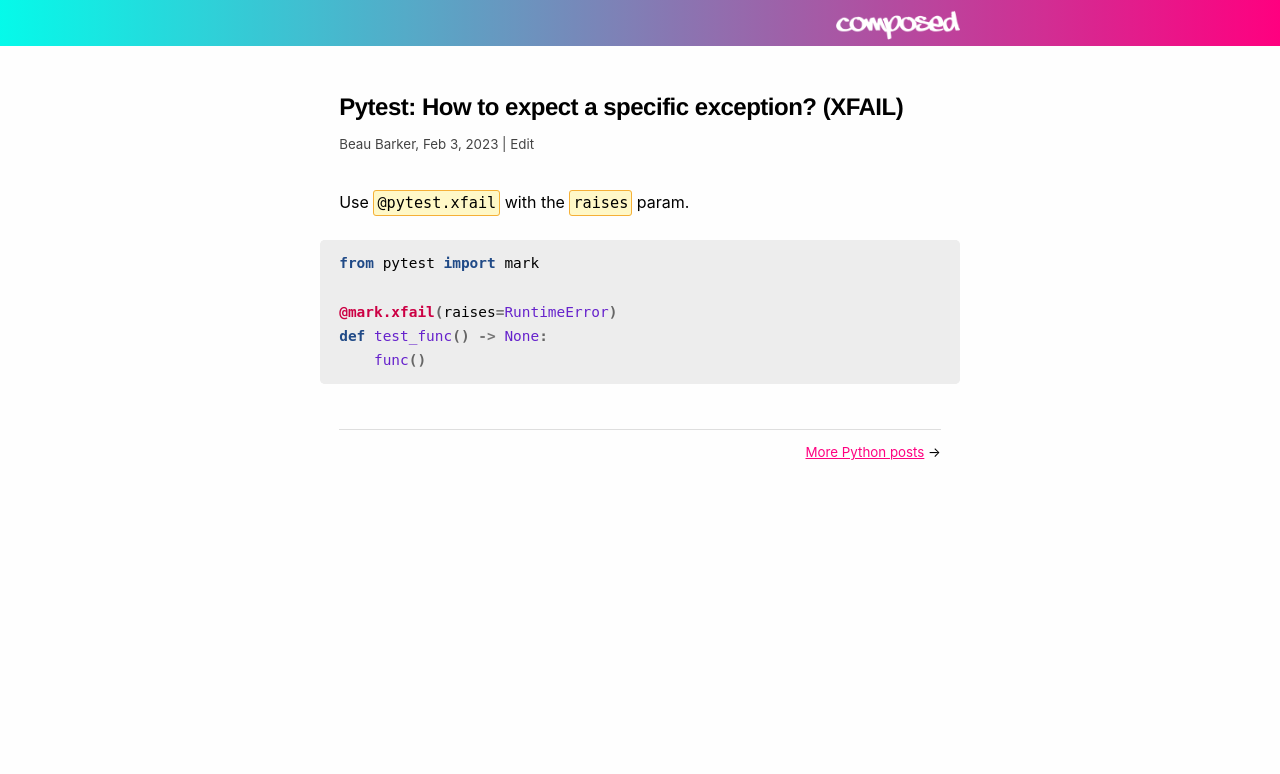
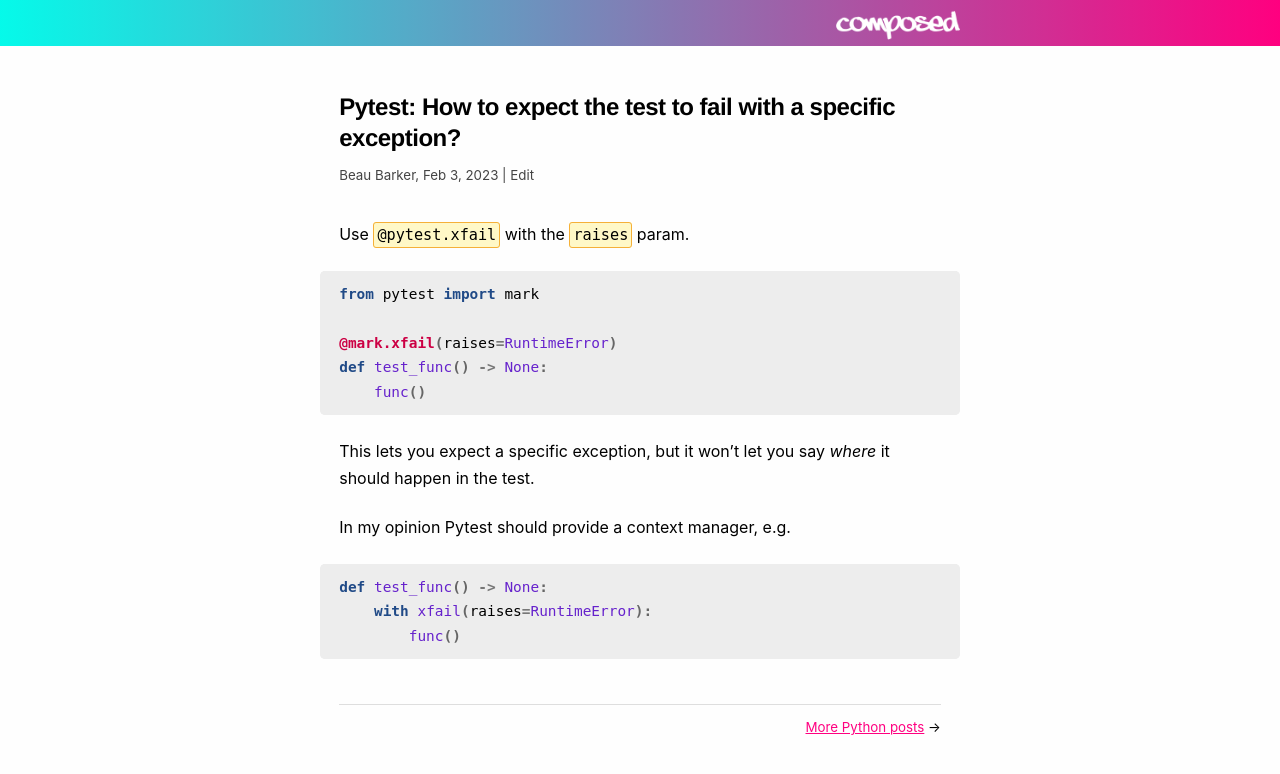
Before and after one commit to explodinglabs/explodinglabs.github.io, a Jekyll site: the page built from docs/_posts/python/2023-02-03-pytest-xfail-on-specific-exception.markdown, in a window 1280 px wide. Shown: the top 774 px of the page. Built offline with Jekyll 4.4.1, drawn with Linux system fonts in a browser that asks for light colours.

Commit message:
Update 2023-02-03-pytest-xfail-on-specific-exception.markdown

````diff
--- a/docs/_posts/python/2023-02-03-pytest-xfail-on-specific-exception.markdown
+++ b/docs/_posts/python/2023-02-03-pytest-xfail-on-specific-exception.markdown
@@ -1,6 +1,6 @@
 ---
 layout: post
-title: "Pytest: How to expect a specific exception? (XFAIL)"
+title: "Pytest: How to expect the test to fail with a specific exception?"
 category: python
 permalink: /python/pytest-xfail-on-specific-exception
 ---
@@ -14,3 +14,13 @@ from pytest import mark
 def test_func() -> None:
     func()
 ```
+
+This lets you expect a specific exception, but it won't let you say _where_ it should happen in the test.
+
+In my opinion Pytest should provide a context manager, e.g.
+
+```python
+def test_func() -> None:
+    with xfail(raises=RuntimeError):
+        func()
+```
````
